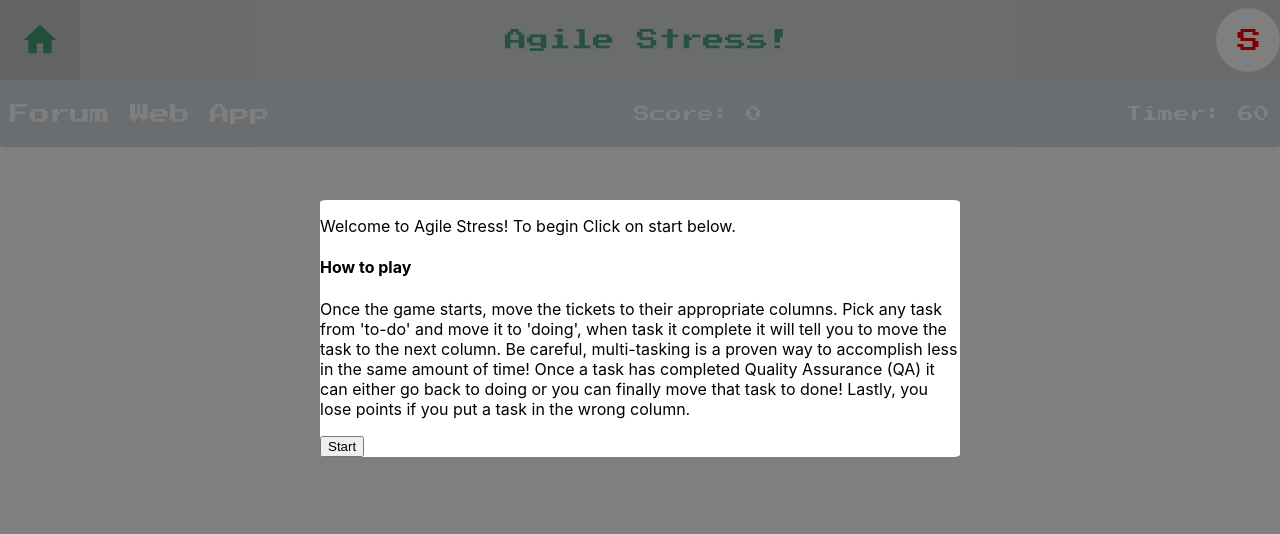
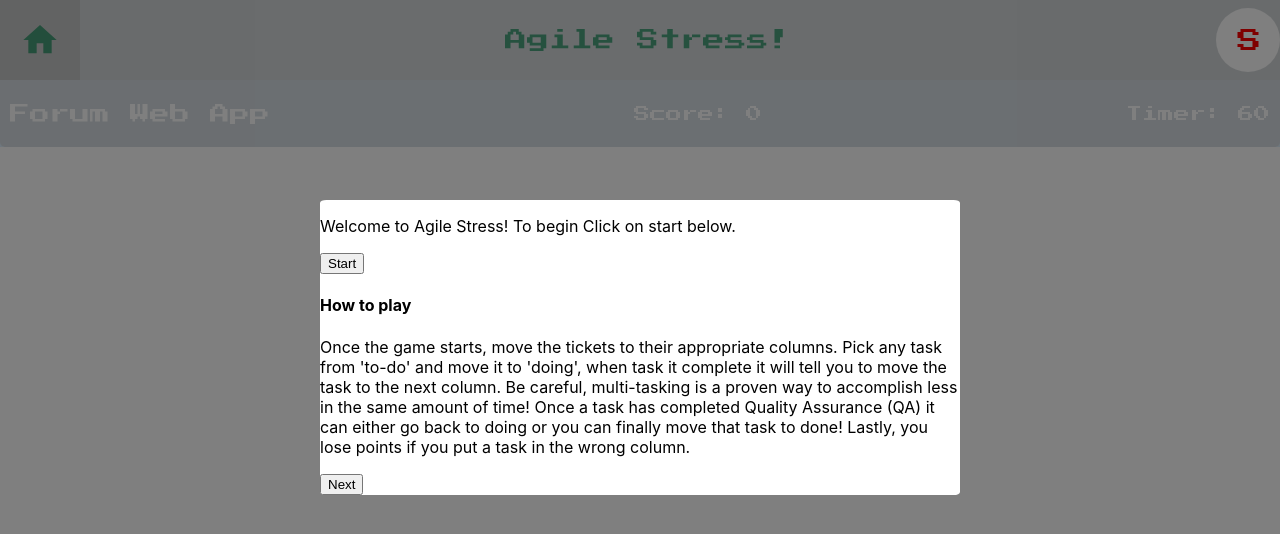
Before and after one commit to shaunwcolley/agile-stress-react, a React (Create React App) app: page / in a window 1280 px wide. Shown: the top 534 px of the page. Built offline with nearby package versions, Linux system fonts and the light colour scheme.

Commit message:
built out start menu page functionality. Now need to fill out content with how to play and the fake-ai communication with player

```diff
--- a/src/components/menu/GameStart.tsx
+++ b/src/components/menu/GameStart.tsx
@@ -1,35 +1,42 @@
 import * as React from 'react';
 import { State } from '../types'
 import * as actionTypes from '../../state/actions/actionTypes';
+import PageOne from './pages/PageOne';
+import PageTwo from './pages/PageTwo';
 
 interface IProps {
   state: State,
   dispatch: any
 }
 
+let initialPage: { [key: string]: number } = {
+  num: 1
+}
+
 const GameStart: React.FC<IProps> = props => {
-  const { dispatch } = props
+  const { dispatch } = props;
+  const [page, setPage] = React.useState(initialPage);
+
   const handleStartClick = () => {
     dispatch({ type: actionTypes.GAME_START})
   }
 
-  return (
-    <div>
-      <p>
-        Welcome to Agile Stress! To begin Click on start below.
-      </p>
-      <h4>
-        How to play
-      </h4>
-      <p>
-        Once the game starts, move the tickets to their appropriate columns. Pick any task from 'to-do' and move it to 'doing', when task it complete it will tell you to move the task to the next column.
-        Be careful, multi-tasking is a proven way to accomplish less in the same amount of time!
-        Once a task has completed Quality Assurance (QA) it can either go back to doing or you can finally move that task to done!
-        Lastly, you lose points if you put a task in the wrong column.
-      </p>
-      <button onClick={() => handleStartClick()}>Start</button>
-    </div>
-  )
+  const handleNextClick = () => {
+    setPage({num: page.num + 1})
+  }
+
+  const handlePrevClick = () => {
+    setPage({num: page.num - 1})
+  }
+
+  switch(page.num) {
+    case 1:
+      return <PageOne handleStartClick={handleStartClick} handleNextClick={handleNextClick}/>
+    case 2:
+      return <PageTwo handleNextClick={handleNextClick} handlePrevClick={handlePrevClick} />
+    default:
+      return <div>No Pages</div>
+  }
 }
 
 export default GameStart;
--- /dev/null
+++ b/src/components/menu/pages/PageOne.tsx
@@ -0,0 +1,30 @@
+import * as React from 'react';
+
+interface IProps {
+  handleStartClick: () => void,
+  handleNextClick: () => void,
+}
+
+const PageOne: React.FC<IProps> = props => {
+
+  return (
+    <div>
+      <p>
+        Welcome to Agile Stress! To begin Click on start below.
+      </p>
+      <button onClick={() => props.handleStartClick()}>Start</button>
+      <h4>
+        How to play
+      </h4>
+      <p>
+        Once the game starts, move the tickets to their appropriate columns. Pick any task from 'to-do' and move it to 'doing', when task it complete it will tell you to move the task to the next column.
+        Be careful, multi-tasking is a proven way to accomplish less in the same amount of time!
+        Once a task has completed Quality Assurance (QA) it can either go back to doing or you can finally move that task to done!
+        Lastly, you lose points if you put a task in the wrong column.
+      </p>
+      <button onClick={() => props.handleNextClick()}>Next</button>
+    </div>
+  )
+}
+
+export default PageOne;
--- /dev/null
+++ b/src/components/menu/pages/PageTwo.tsx
@@ -0,0 +1,18 @@
+import * as React from 'react';
+
+interface IProps {
+  handleNextClick: () => void,
+  handlePrevClick: () => void,
+}
+
+const PageTwo: React.FC<IProps> = props => {
+  return (
+    <div>
+      PageTwo
+      <button onClick={() => props.handlePrevClick()}>Prev</button>
+      <button>Next</button>
+    </div>
+  )
+}
+
+export default PageTwo;
```
